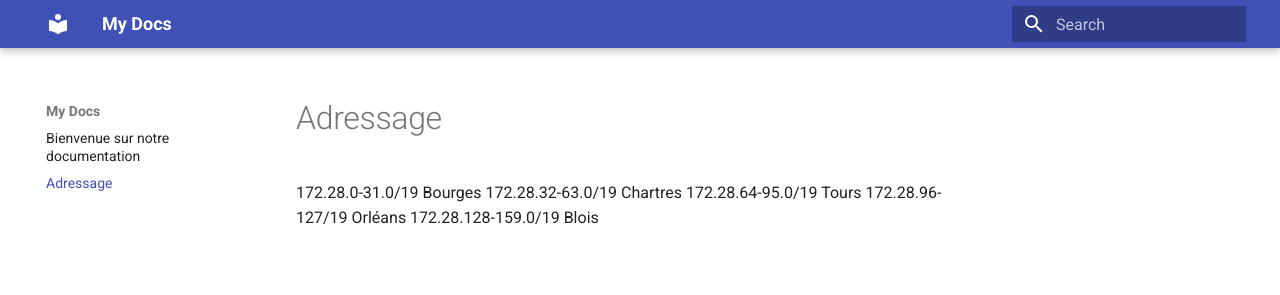
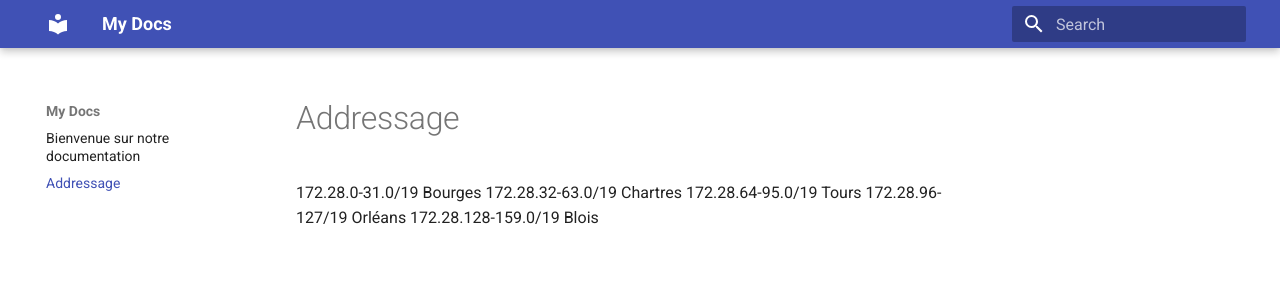
Before and after one commit to RAYAN241351/SportLudique2025-2026, an MkDocs documentation site: the page built from docs/Adressage.md, in a window 1280 px wide. Shown: the top 295 px of the page. Built offline with MkDocs 1.6.1 and Material for MkDocs 9.7.7, drawn with Linux system fonts in a browser that asks for light colours.

Commit message:
save adressage

```diff
--- a/docs/Adressage.md
+++ b/docs/Adressage.md
@@ -1,3 +1,5 @@
+# Addressage
+
 172.28.0-31.0/19 Bourges
 172.28.32-63.0/19 Chartres
 172.28.64-95.0/19 Tours
```
